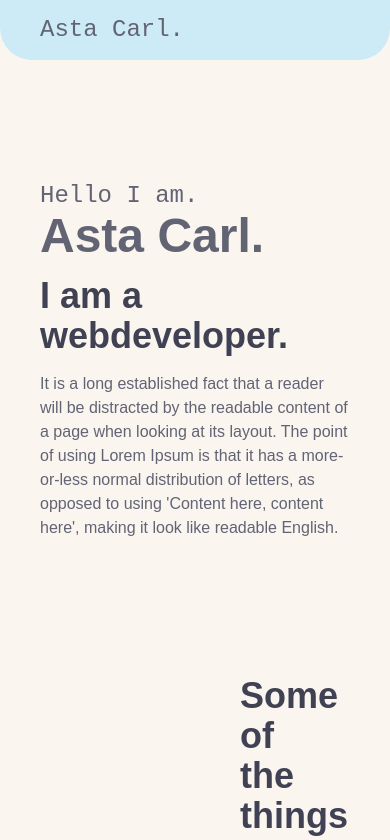
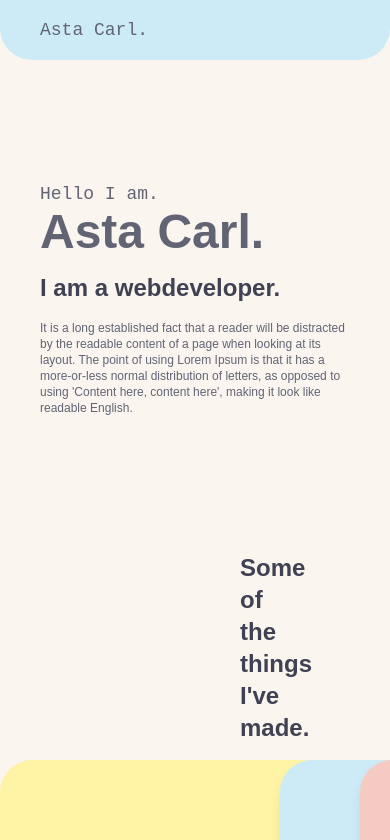
Before and after one commit to AstaCarl/website-portfolio, a React (Vite) app: page / in a window 390 px wide. Shown: the top 840 px of the page. Built offline with nearby package versions, Linux system fonts and the light colour scheme.

Commit message:
updated styles for responsivenes

```diff
--- a/src/components/Paragraph.tsx
+++ b/src/components/Paragraph.tsx
@@ -2,7 +2,7 @@
 
 export default function Paragraph({ children, variant }: { children: React.ReactNode; variant?: string }) {
   return (
-    <p className={`text-gray-blue ${variant === "code" ? "font-code" : "font-primary"}`}>
+    <p className={`text-gray-blue text-xs md:text-base ${variant === "code" ? "font-code" : "font-primary"}`}>
       {children}
     </p>
   );
--- a/src/components/Title.tsx
+++ b/src/components/Title.tsx
@@ -13,10 +13,10 @@ type TitleProps = {
 export default function Title({ title, variant }: TitleProps) {
   const Tag = variant;
   const variantClasses: Record<TitleProps["variant"], string> = {
-    h1: "text-dark-blue font-primary font-bold text-4xl",
+    h1: "text-dark-blue font-primary font-bold text-2xl md:text-3xl lg:text-4xl",
     h2: "text-dark-blue font-primary font-bold text-3xl",
-    h3: "text-gray-blue font-code text-2xl",
-    h4: "text-dark-blue font-primary font-bold text-xl"
+    h3: "text-gray-blue font-code text-lg md:text-xl lg:text-2xl",
+    h4: "text-dark-blue font-primary font-bold text-lg md:text-xl lg:text-2xl",
   };
   return <Tag className={`${variantClasses[variant]}`}>{title}</Tag>;
 }
```
